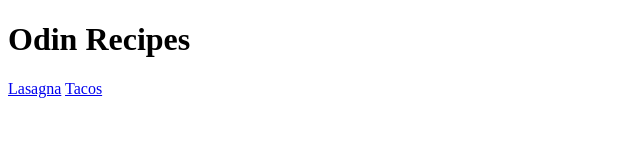
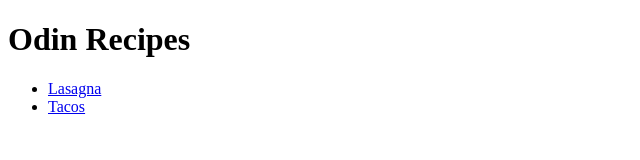
Before and after one commit to justinPzk/odin-recipes, a plain HTML site: page index.html in a window 1280 px wide. Shown: the whole page, without its empty margins (0-640 px from the left). Drawn offline with Linux system fonts and the light colour scheme.

Commit message:
Fixed spacing in index.html

```diff
--- a/index.html
+++ b/index.html
@@ -6,7 +6,9 @@
 </head>
 <body>
     <h1>Odin Recipes</h1>
-    <a href="recipes/lasagna.html">Lasagna</a>
-    <a href="recipes/tacos.html">Tacos</a>
+    <ul>
+     <li><a href="recipes/lasagna.html">Lasagna</a></li>
+     <li><a href="recipes/tacos.html">Tacos</a></li>
+    </ul>
 </body>
 </html>
```
